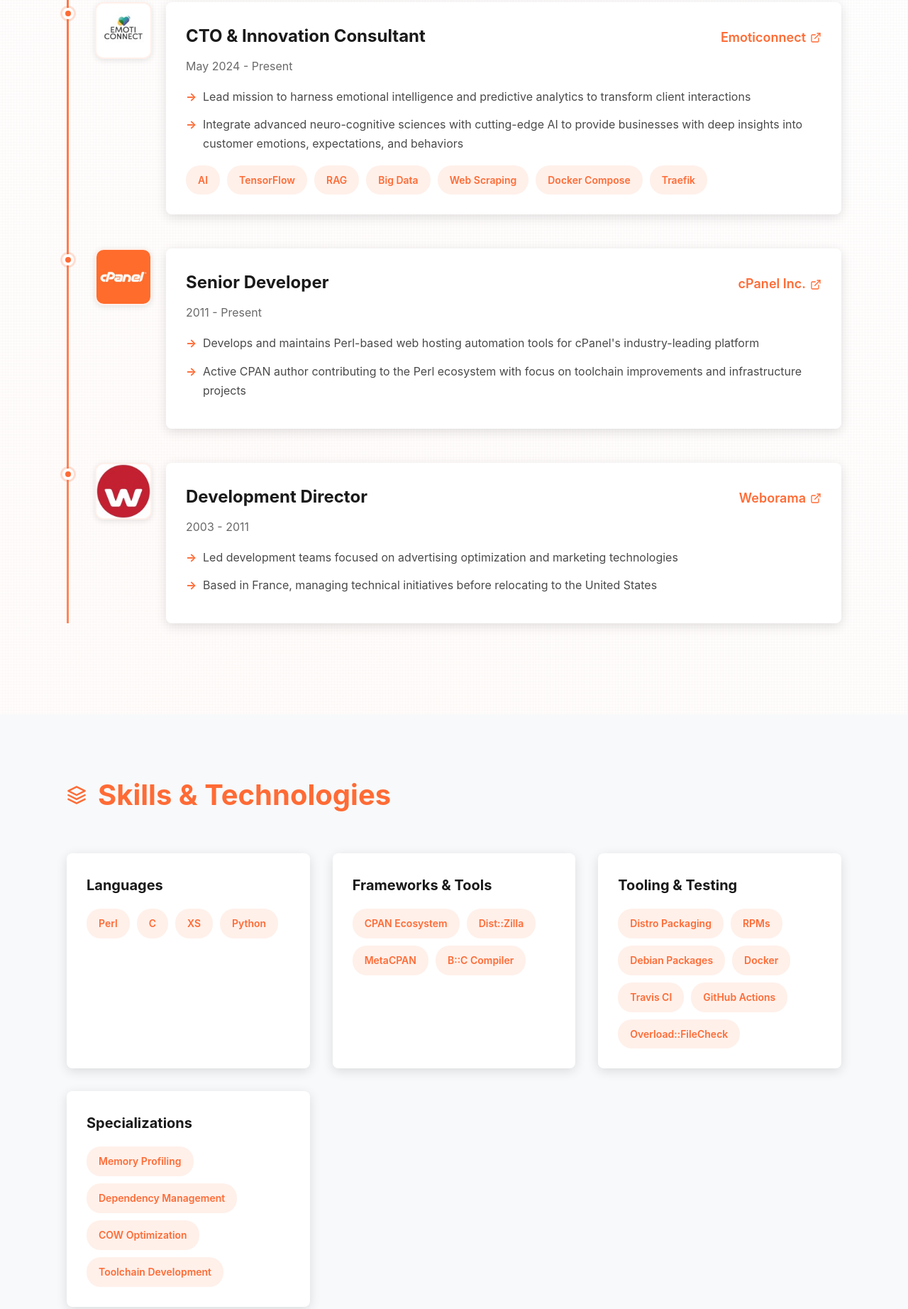
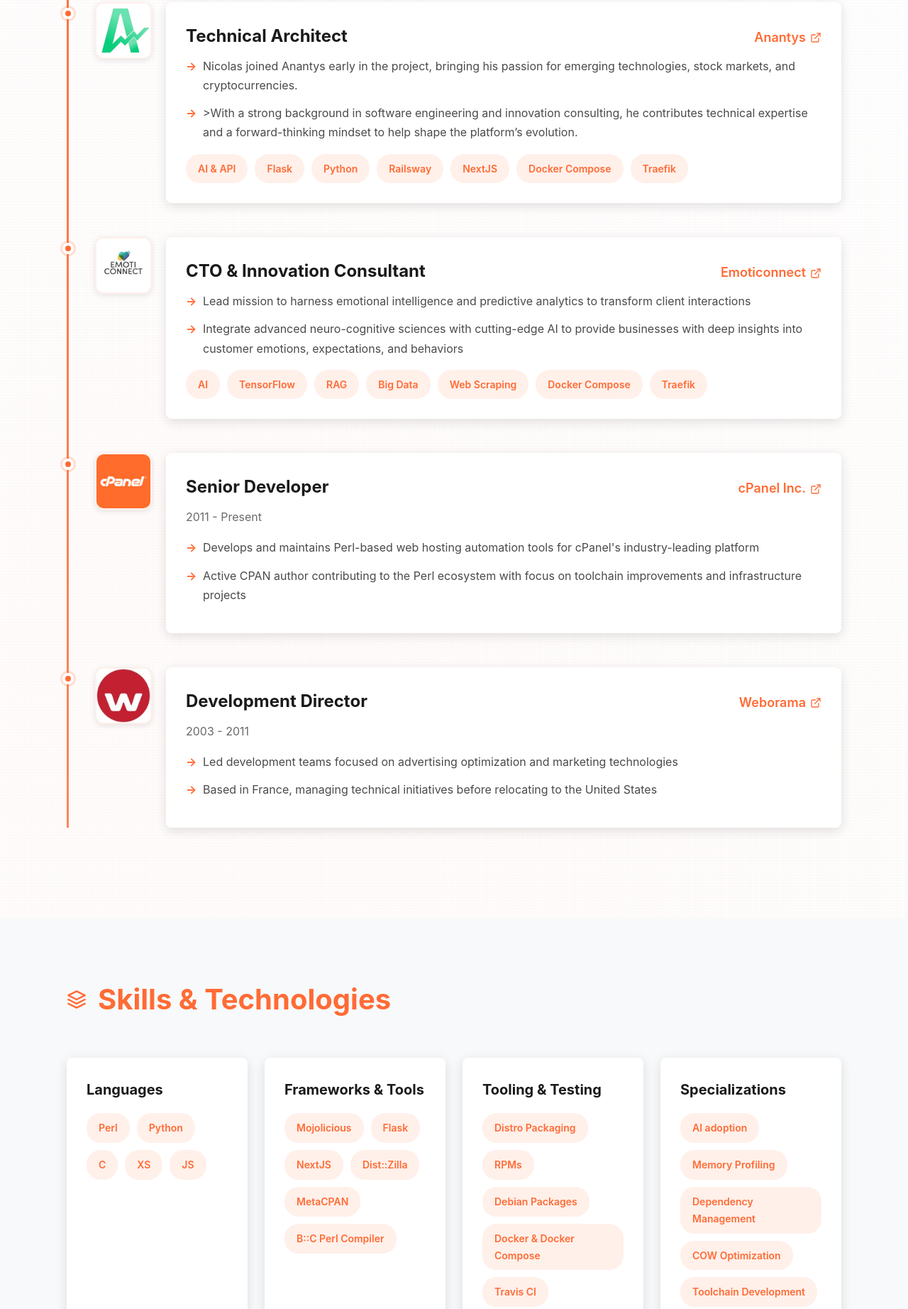
Before and after one commit to atoomic/atoomic.github.io, a plain HTML site: page index.html in a window 1280 px wide. Shown: the part 2412-4256 px from the top of the page at 71% size. Drawn offline with Linux system fonts and the light colour scheme.

Commit message:
Add anantys and google analytics

```diff
--- a/css/styles.css
+++ b/css/styles.css
@@ -507,9 +507,10 @@ body {
 }
 
 .skills-grid {
-    display: grid;
-    grid-template-columns: repeat(auto-fit, minmax(280px, 1fr));
-    gap: 32px;
+  display: flex;
+  justify-content: space-between;
+  gap: 1.5rem; /* space between cards */
+  flex-wrap: nowrap; /* keeps all 4 on one line */
 }
 
 .skill-category {
@@ -519,6 +520,8 @@ body {
     box-shadow: var(--shadow-md);
     transition: var(--transition);
     animation: fadeIn 0.8s ease-out;
+    flex: 1;
+    min-width: 0;
 }
 
 .skill-category:hover {
--- a/index.html
+++ b/index.html
@@ -34,6 +34,15 @@
         "http://blogs.perl.org/users/atoomic/"
       ]
     }
+    </script>
+    <!-- Google tag (gtag.js) -->
+    <script async src="https://www.googletagmanager.com/gtag/js?id=G-V35B68CVX9"></script>
+    <script>
+    window.dataLayer = window.dataLayer || [];
+    function gtag(){dataLayer.push(arguments);}
+    gtag('js', new Date());
+
+    gtag('config', 'G-V35B68CVX9');
     </script>
 </head>
 <body>
@@ -182,6 +191,37 @@
                     </div>
                 </div>
 
+                <!-- Anantys - Consultant -->
+                <div class="timeline-item">
+                    <div class="timeline-marker"></div>
+                    <div class="company-logo">
+                        <img src="images/anantys.png" alt="Anantys take back the control of your investments" />
+                    </div>
+                    <div class="timeline-content">
+                        <div class="timeline-header">
+                            <h3>Technical Architect</h3>
+                            <a href="https://www.anantys.com" target="_blank" rel="noopener noreferrer" class="company-link">
+                                Anantys
+                                <svg xmlns="http://www.w3.org/2000/svg" width="16" height="16" viewBox="0 0 24 24" fill="none" stroke="currentColor" stroke-width="2" stroke-linecap="round" stroke-linejoin="round"><path d="M18 13v6a2 2 0 0 1-2 2H5a2 2 0 0 1-2-2V8a2 2 0 0 1 2-2h6"/><polyline points="15 3 21 3 21 9"/><line x1="10" y1="14" x2="21" y2="3"/></svg>
+                            </a>
+                        </div>
+                        <!-- <p class="timeline-date">May 2024 - Present</p> -->
+                        <ul class="timeline-bullets">
+                            <li>Nicolas joined Anantys early in the project, bringing his passion for emerging technologies, stock markets, and cryptocurrencies.</li>
+                            <li>>With a strong background in software engineering and innovation consulting, he contributes technical expertise and a forward-thinking mindset to help shape the platform’s evolution.</li>
+                        </ul>
+                        <div class="skill-tags" style="margin-top: 16px;">
+                            <span class="skill-tag">AI &amp; API</span>
+                            <span class="skill-tag">Flask</span>
+                            <span class="skill-tag">Python</span>
+                            <span class="skill-tag">Railsway</span>
+                            <span class="skill-tag">NextJS</span>
+                            <span class="skill-tag">Docker Compose</span>
+                            <span class="skill-tag">Traefik</span>
+                        </div>
+                    </div>
+                </div>
+
                 <!-- Emoticonnect - CTO -->
                 <div class="timeline-item">
                     <div class="timeline-marker"></div>
@@ -196,7 +236,7 @@
                                 <svg xmlns="http://www.w3.org/2000/svg" width="16" height="16" viewBox="0 0 24 24" fill="none" stroke="currentColor" stroke-width="2" stroke-linecap="round" stroke-linejoin="round"><path d="M18 13v6a2 2 0 0 1-2 2H5a2 2 0 0 1-2-2V8a2 2 0 0 1 2-2h6"/><polyline points="15 3 21 3 21 9"/><line x1="10" y1="14" x2="21" y2="3"/></svg>
                             </a>
                         </div>
-                        <p class="timeline-date">May 2024 - Present</p>
+                        <!-- <p class="timeline-date">May 2024 - Present</p> -->
                         <ul class="timeline-bullets">
                             <li>Lead mission to harness emotional intelligence and predictive analytics to transform client interactions</li>
                             <li>Integrate advanced neuro-cognitive sciences with cutting-edge AI to provide businesses with deep insights into customer emotions, expectations, and behaviors</li>
@@ -272,18 +312,21 @@
                     <h3>Languages</h3>
                     <div class="skill-tags">
                         <span class="skill-tag">Perl</span>
+                        <span class="skill-tag">Python</span>
                         <span class="skill-tag">C</span>
                         <span class="skill-tag">XS</span>
-                        <span class="skill-tag">Python</span>
+                        <span class="skill-tag">JS</span>
                     </div>
                 </div>
                 <div class="skill-category">
                     <h3>Frameworks & Tools</h3>
                     <div class="skill-tags">
-                        <span class="skill-tag">CPAN Ecosystem</span>
+                        <span class="skill-tag">Mojolicious</span>
+                        <span class="skill-tag">Flask</span>
+                        <span class="skill-tag">NextJS</span>
                         <span class="skill-tag">Dist::Zilla</span>
                         <span class="skill-tag">MetaCPAN</span>
-                        <span class="skill-tag">B::C Compiler</span>
+                        <span class="skill-tag">B::C Perl Compiler</span>
                     </div>
                 </div>
                 <div class="skill-category">
@@ -292,7 +335,7 @@
                         <span class="skill-tag">Distro Packaging</span>
                         <span class="skill-tag">RPMs</span>
                         <span class="skill-tag">Debian Packages</span>
-                        <span class="skill-tag">Docker</span>
+                        <span class="skill-tag">Docker &amp; Docker Compose</span>
                         <span class="skill-tag">Travis CI</span>
                         <span class="skill-tag">GitHub Actions</span>
                         <span class="skill-tag">Overload::FileCheck</span>
@@ -301,6 +344,7 @@
                 <div class="skill-category">
                     <h3>Specializations</h3>
                     <div class="skill-tags">
+                        <span class="skill-tag">AI adoption</span>
                         <span class="skill-tag">Memory Profiling</span>
                         <span class="skill-tag">Dependency Management</span>
                         <span class="skill-tag">COW Optimization</span>
```
Also changed, not shown: images/anantys.png (added).
